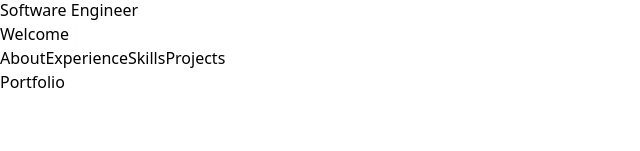
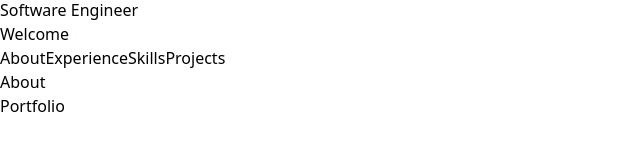
Before and after one commit to swynnejr/portfolio, a Next.js app: page / in a window 1280 px wide. Shown: the part 201-352 px from the top of the page, without its empty margins (0-640 px from the left). Built offline with nearby package versions, Linux system fonts and the light colour scheme.

Commit message:
Starting about page

```diff
--- /dev/null
+++ b/components/About.tsx
@@ -0,0 +1,11 @@
+import React from 'react'
+
+type Props = {}
+
+function About({}: Props) {
+  return (
+    <div className='flex flex-col relative h-screen'>About</div>
+  )
+}
+
+export default About
--- a/pages/index.tsx
+++ b/pages/index.tsx
@@ -3,6 +3,7 @@ import Image from "next/image";
 import { Inter } from "@next/font/google";
 import Header from "../components/Header";
 import Hero from "../components/Hero";
+import About from "../components/About";
 
 const inter = Inter({ subsets: ["latin"] });
 
@@ -17,12 +18,15 @@ export default function Home() {
       {/* Header */}
       <Header />
       {/* Hero */}
-      {/* <section id="hero" className='snap-center'> */}
-      <section id="hero">
+      {/* <section id="hero" className='snap-start'> */}
+      <section id="hero" className="snap-start">
         <Hero />
       </section>
       {/* About */}
-
+      {/* <section id="about" className="snap-center"> */}
+      <section id="about" className="snap-center">
+        <About />
+      </section>
       {/* Experience */}
 
       {/* Skills */}
```
